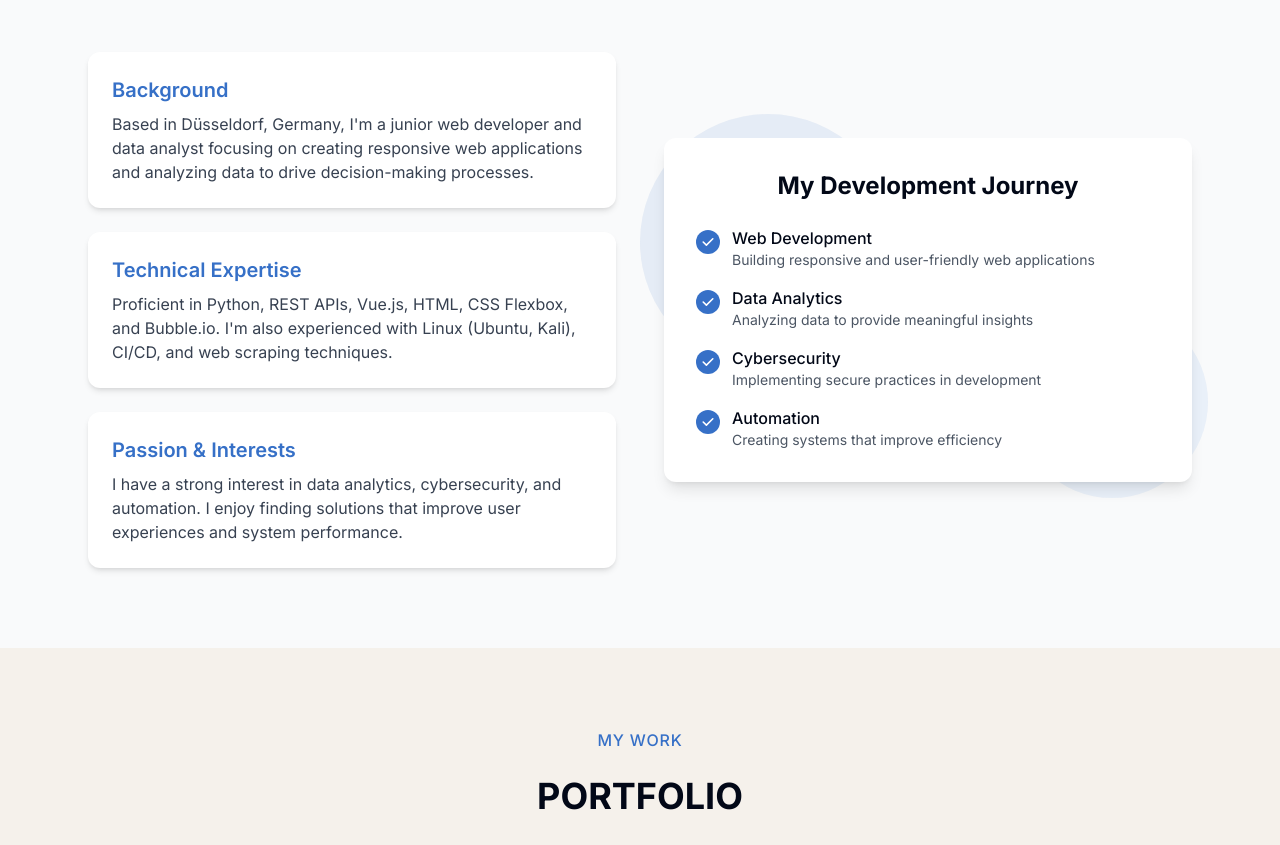
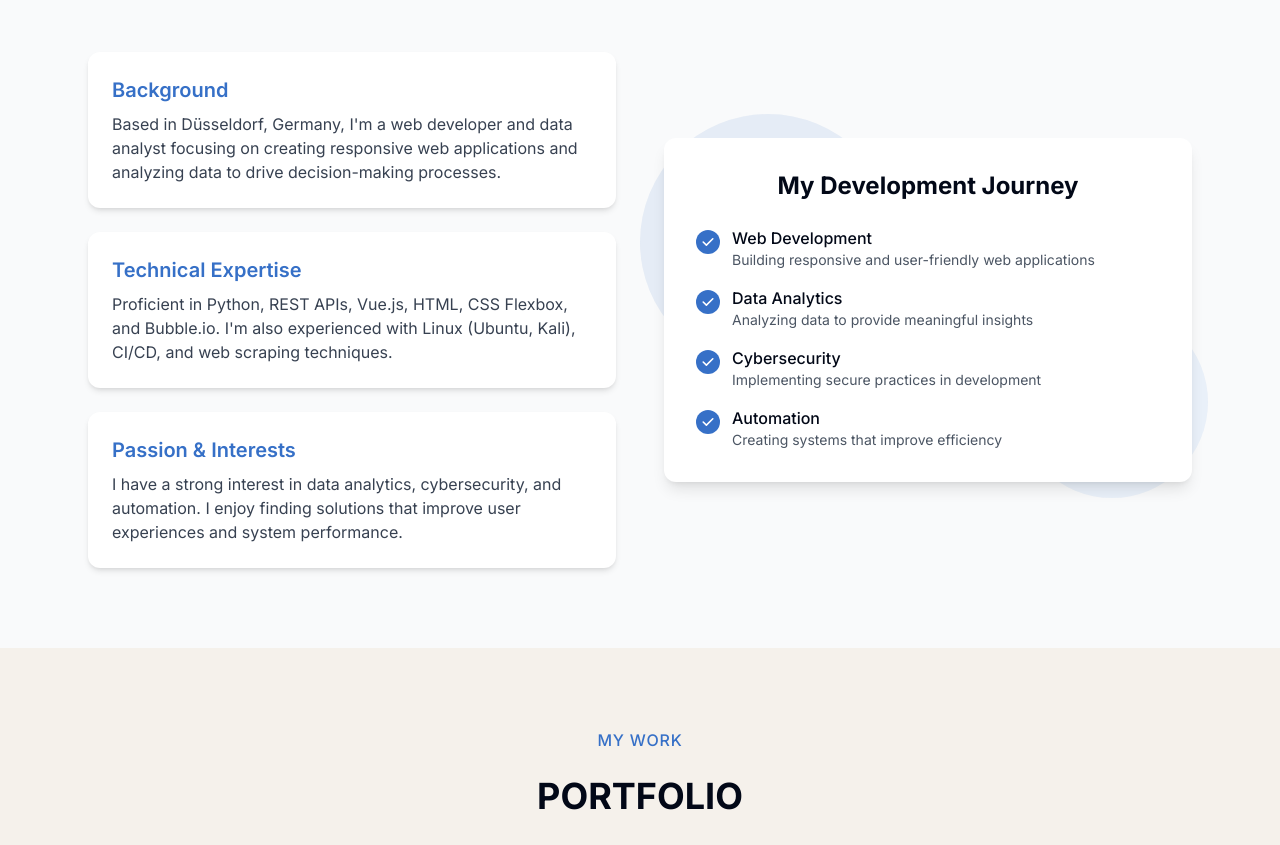
Before and after one commit to Diplocity/zuhwebstudio, a React (Vite) app: page / in a window 1280 px wide. Shown: the part 1274-2119 px from the top of the page. Built offline with nearby package versions, Linux system fonts and the light colour scheme.

Commit message:
Visual edit in Lovable
Edited UI in Lovable

```diff
--- a/src/components/AboutSection.tsx
+++ b/src/components/AboutSection.tsx
@@ -1,7 +1,5 @@
-
 const AboutSection = () => {
-  return (
-    <section id="about" className="bg-gray-50 py-20">
+  return <section id="about" className="bg-gray-50 py-20">
       <div className="container-custom">
         <h3 className="section-subtitle">ABOUT ME</h3>
         <h2 className="section-title mb-12">Who I Am</h2>
@@ -10,9 +8,7 @@ const AboutSection = () => {
           <div className="space-y-6 animate-fade-in-up">
             <div className="bg-white p-6 rounded-xl shadow-md">
               <h3 className="text-xl font-semibold text-blue mb-2">Background</h3>
-              <p className="text-gray-700">
-                Based in Düsseldorf, Germany, I'm a junior web developer and data analyst focusing on creating responsive web applications and analyzing data to drive decision-making processes.
-              </p>
+              <p className="text-gray-700">Based in Düsseldorf, Germany, I'm a web developer and data analyst focusing on creating responsive web applications and analyzing data to drive decision-making processes.</p>
             </div>
 
             <div className="bg-white p-6 rounded-xl shadow-md">
@@ -85,8 +81,6 @@ const AboutSection = () => {
           </div>
         </div>
       </div>
-    </section>
-  );
+    </section>;
 };
-
 export default AboutSection;
```
